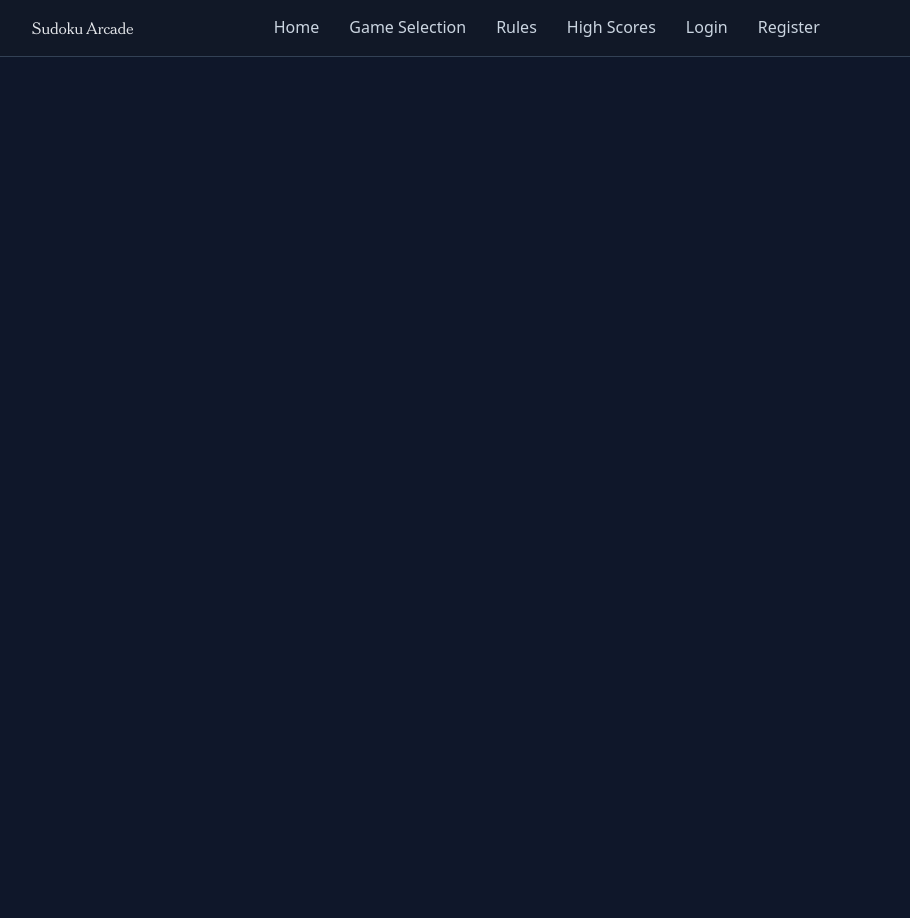
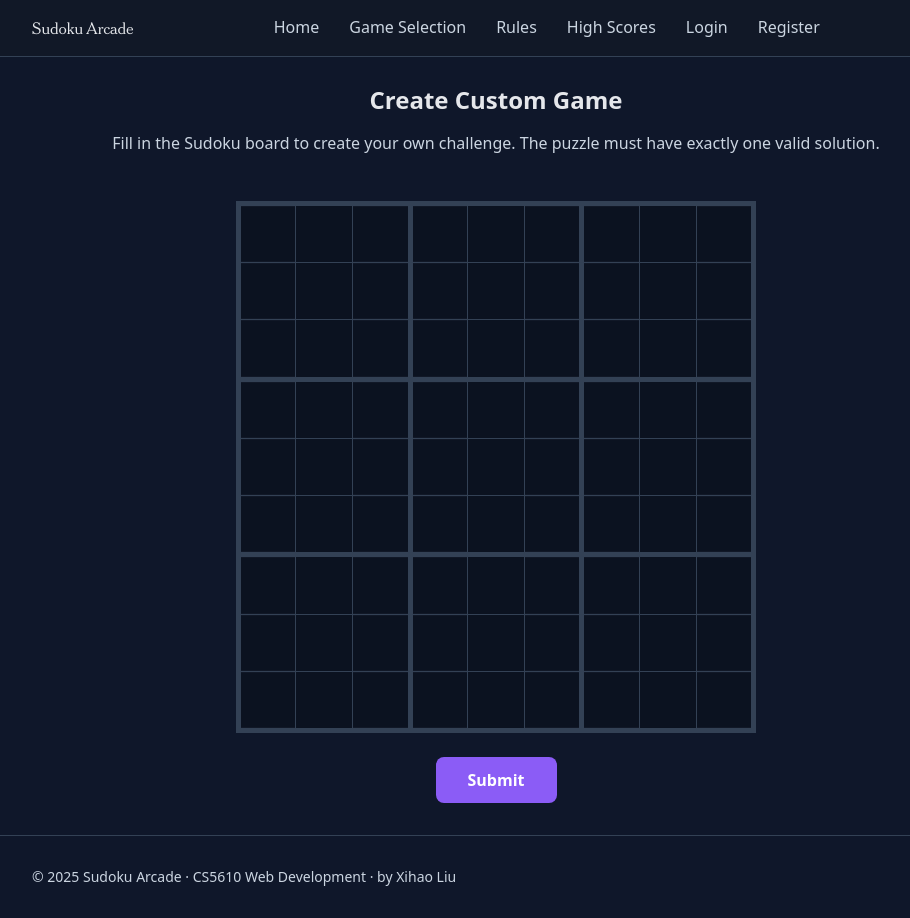
Before and after one commit to 1ndigoLIU/xihao-liu-project3, a React (Vite) app in the folder frontend/: page /custom in a window 1280 px wide. Shown: the whole page, without its empty margins (144-1054 px from the left). Before the commit the page ends 800 px from the top, so only its background shows below. Built offline with nearby package versions, Linux system fonts and the light colour scheme; no server answers.

Commit message:
submi Bonus Points - custom games

```diff
--- a/frontend/src/App.jsx
+++ b/frontend/src/App.jsx
@@ -6,6 +6,7 @@ import GuestUserInitializer from "./components/GuestUserInitializer";
 import Home from "./pages/Home";
 import GameSelection from "./pages/GameSelection";
 import GameById from "./pages/GameById";
+import CustomGame from "./pages/CustomGame";
 import Rules from "./pages/Rules";
 import Scores from "./pages/Scores";
 import GameScores from "./pages/GameScores";
@@ -20,6 +21,7 @@ function AppContent() {
                 <Route path="/" element={<Home />} />
                 <Route path="/games" element={<GameSelection />} />
                 <Route path="/game/:gameId" element={<GameById />} />
+                <Route path="/custom" element={<CustomGame />} />
                 <Route path="/rules" element={<Rules />} />
                 <Route path="/scores" element={<Scores />} />
                 <Route path="/scores/:gameId" element={<GameScores />} />
--- /dev/null
+++ b/frontend/src/pages/CustomGame.jsx
@@ -0,0 +1,229 @@
+import { useState, useEffect } from "react";
+import { useNavigate } from "react-router-dom";
+import SudokuBoard from "../components/SudokuBoard";
+import { getPlayerId } from "../utils/playerUtils";
+import "../styles/common.css";
+import "../styles/game-hard.css";
+
+const API_BASE_URL = import.meta.env.VITE_API_BASE_URL || "http://localhost:4000";
+const SIZE = 9;
+
+export default function CustomGame() {
+    const navigate = useNavigate();
+    const [board, setBoard] = useState(() => {
+        // Initialize empty 9x9 board
+        return Array(SIZE).fill(null).map(() => Array(SIZE).fill(null));
+    });
+    const [selectedCell, setSelectedCell] = useState(null);
+    const [invalidCells, setInvalidCells] = useState([]);
+    const [submitting, setSubmitting] = useState(false);
+    const [error, setError] = useState(null);
+
+    // Check for invalid cells whenever board changes
+    useEffect(() => {
+        const invalid = [];
+        for (let row = 0; row < SIZE; row++) {
+            for (let col = 0; col < SIZE; col++) {
+                const value = board[row][col];
+                if (value !== null && value !== 0) {
+                    // Check row
+                    for (let c = 0; c < SIZE; c++) {
+                        if (c !== col && board[row][c] === value) {
+                            invalid.push([row, col]);
+                            break;
+                        }
+                    }
+                    // Check column
+                    if (!invalid.some(([r, c]) => r === row && c === col)) {
+                        for (let r = 0; r < SIZE; r++) {
+                            if (r !== row && board[r][col] === value) {
+                                invalid.push([row, col]);
+                                break;
+                            }
+                        }
+                    }
+                    // Check subgrid (3x3)
+                    if (!invalid.some(([r, c]) => r === row && c === col)) {
+                        const subgridRow = Math.floor(row / 3) * 3;
+                        const subgridCol = Math.floor(col / 3) * 3;
+                        for (let r = subgridRow; r < subgridRow + 3; r++) {
+                            for (let c = subgridCol; c < subgridCol + 3; c++) {
+                                if ((r !== row || c !== col) && board[r][c] === value) {
+                                    invalid.push([row, col]);
+                                    break;
+                                }
+                            }
+                            if (invalid.some(([r, c]) => r === row && c === col)) break;
+                        }
+                    }
+                }
+            }
+        }
+        setInvalidCells(invalid);
+    }, [board]);
+
+    const handleCellSelect = (row, col) => {
+        setSelectedCell([row, col]);
+    };
+
+    const handleCellChange = (row, col, value) => {
+        const newBoard = board.map(r => [...r]);
+
+        if (value === '' || value === null) {
+            newBoard[row][col] = null;
+        } else {
+            const num = parseInt(value, 10);
+            if (!isNaN(num) && num >= 1 && num <= SIZE) {
+                newBoard[row][col] = num;
+            } else {
+                return; // Invalid number, don't update
+            }
+        }
+
+        setBoard(newBoard);
+    };
+
+    const handleSubmit = async () => {
+        try {
+            setSubmitting(true);
+            setError(null);
+
+            // Get current user ID
+            let userId = getPlayerId();
+            if (!userId) {
+                // Wait a bit for GuestUserInitializer to complete
+                for (let i = 0; i < 4; i++) {
+                    await new Promise(resolve => setTimeout(resolve, 500));
+                    userId = getPlayerId();
+                    if (userId) break;
+                }
+
+                if (!userId) {
+                    setError("Please wait for user initialization to complete, then try again.");
+                    setSubmitting(false);
+                    return;
+                }
+            }
+
+            // Convert board to format expected by backend (null -> 0)
+            const boardForAPI = board.map(row =>
+                row.map(cell => cell === null ? 0 : cell)
+            );
+
+            // Submit to backend for validation and creation
+            const response = await fetch(`${API_BASE_URL}/api/sudoku/custom`, {
+                method: "POST",
+                headers: {
+                    "Content-Type": "application/json",
+                },
+                body: JSON.stringify({
+                    board: boardForAPI,
+                    createdByUserId: userId,
+                }),
+            });
+
+            if (!response.ok) {
+                const errorData = await response.json().catch(() => ({}));
+                const errorMessage = errorData.error || `Server error: ${response.status}`;
+                setError(errorMessage);
+                setSubmitting(false);
+                return;
+            }
+
+            const data = await response.json();
+            // Redirect to game page
+            navigate(`/game/${data.id}`);
+        } catch (err) {
+            console.error("Error submitting custom game:", err);
+            setError(err.message || "Network error. Please check if the backend server is running.");
+            setSubmitting(false);
+        }
+    };
+
+    return (
+        <>
+            <main className="container game-normal">
+                <section className="page-head">
+                    <h1 className="page-title">Create Custom Game</h1>
+                    <p className="lead">Fill in the Sudoku board to create your own challenge. The puzzle must have exactly one valid solution.</p>
+                </section>
+
+                {error && (
+                    <div style={{
+                        padding: "12px 16px",
+                        margin: "16px 0",
+                        backgroundColor: "#7f1d1d",
+                        border: "1px solid #991b1b",
+                        borderRadius: "8px",
+                        color: "#fca5a5",
+                        textAlign: "center"
+                    }}>
+                        {error}
+                    </div>
+                )}
+
+                <section className="game-content">
+                    <div className="board-wrap">
+                        <SudokuBoard
+                            board={board}
+                            size={SIZE}
+                            givenCells={[]} // No given cells in custom game creation
+                            selectedCell={selectedCell}
+                            invalidCells={invalidCells}
+                            hintCell={null}
+                            onCellSelect={handleCellSelect}
+                            onCellChange={handleCellChange}
+                            isCompleted={false}
+                        />
+                    </div>
+
+                    <div style={{
+                        marginTop: "24px",
+                        display: "flex",
+                        gap: "12px",
+                        justifyContent: "center"
+                    }}>
+                        <button
+                            onClick={handleSubmit}
+                            disabled={submitting}
+                            style={{
+                                padding: "12px 32px",
+                                fontSize: "16px",
+                                fontWeight: "600",
+                                backgroundColor: "#8b5cf6",
+                                color: "#ffffff",
+                                border: "none",
+                                borderRadius: "8px",
+                                cursor: submitting ? "not-allowed" : "pointer",
+                                opacity: submitting ? 0.6 : 1,
+                                transition: "all 0.2s ease"
+                            }}
+                            onMouseEnter={(e) => {
+                                if (!submitting) {
+                                    e.target.style.backgroundColor = "#7c3aed";
+                                    e.target.style.transform = "translateY(-1px)";
+                                    e.target.style.boxShadow = "0 4px 8px rgba(139, 92, 246, 0.3)";
+                                }
+                            }}
+                            onMouseLeave={(e) => {
+                                if (!submitting) {
+                                    e.target.style.backgroundColor = "#8b5cf6";
+                                    e.target.style.transform = "translateY(0)";
+                                    e.target.style.boxShadow = "none";
+                                }
+                            }}
+                        >
+                            {submitting ? "Validating..." : "Submit"}
+                        </button>
+                    </div>
+                </section>
+            </main>
+
+            <footer className="site-footer">
+                <div className="container">
+                    <p>© 2025 Sudoku Arcade · CS5610 Web Development · by Xihao Liu</p>
+                </div>
+            </footer>
+        </>
+    );
+}
--- a/frontend/src/pages/GameSelection.jsx
+++ b/frontend/src/pages/GameSelection.jsx
@@ -114,6 +114,13 @@ export default function GameSelection() {
                     >
                         {creating ? "Creating..." : "Create Easy Game"}
                     </button>
+                    <button
+                        className="btn-create btn-create-custom"
+                        onClick={() => navigate("/custom")}
+                        disabled={creating}
+                    >
+                        Create Custom Game
+                    </button>
                 </section>
 
                 {loading ? (
--- a/frontend/src/styles/selection.css
+++ b/frontend/src/styles/selection.css
@@ -40,6 +40,16 @@
     background: #059669;
     transform: translateY(-1px);
     box-shadow: 0 4px 8px rgba(16, 185, 129, 0.3);
+}
+
+.btn-create-custom {
+    background: #8b5cf6;
+}
+
+.btn-create-custom:hover:not(:disabled) {
+    background: #7c3aed;
+    transform: translateY(-1px);
+    box-shadow: 0 4px 8px rgba(139, 92, 246, 0.3);
 }
 
 .btn-create:disabled {
```
Also changed, not shown: 2 other files (tests, documents, lock files or other folders).
